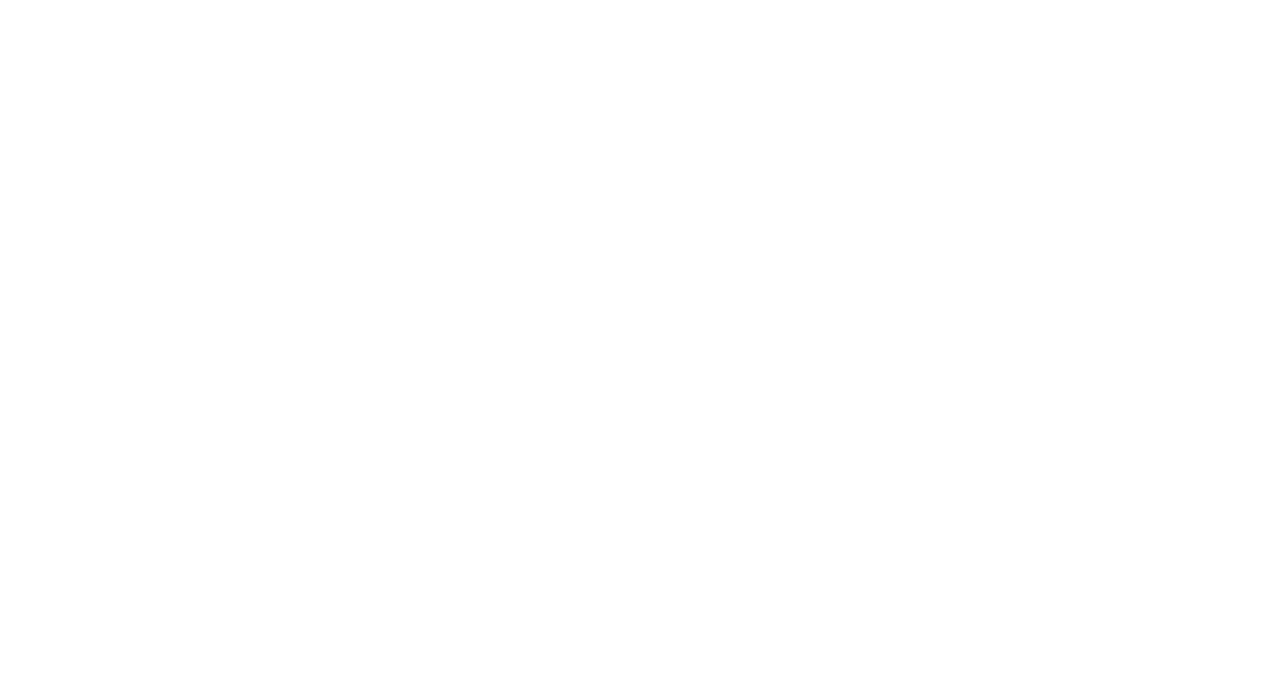
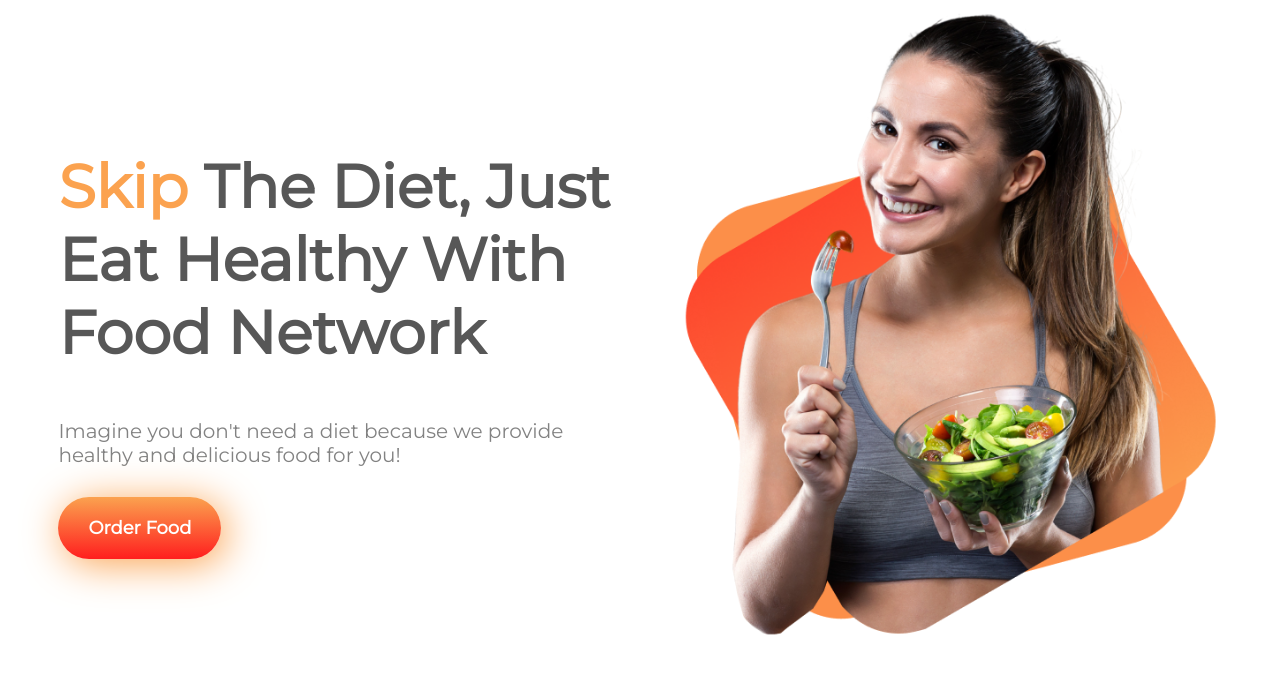
Before and after one commit to kamrulhaider/food-network, a plain HTML site: page index.html in a window 1280 px wide. Drawn offline with Linux system fonts and the light colour scheme.

Commit message:
first section added

```diff
--- a/index.html
+++ b/index.html
@@ -8,13 +8,26 @@
     <title>Food Network</title>
 
     <link rel="stylesheet" href="style.css">
+    <link rel="shortcut icon" href="images/favicon.png" type="image/x-icon">
     <link rel="preconnect" href="https://fonts.googleapis.com">
     <link rel="preconnect" href="https://fonts.gstatic.com" crossorigin>
     <link href="https://fonts.googleapis.com/css2?family=Montserrat&display=swap" rel="stylesheet">
 </head>
 
 <body>
-
+    <section class="order">
+        <div class="order-half">
+            <h1><span class="orange-color">Skip</span> The Diet,
+                Just Eat Healthy
+                With Food Network</h1>
+            <p>Imagine you don't need a diet because we provide
+                healthy and delicious food for you!</p>
+            <a class="food-btn" target="_blank" href="https://www.foodlover-eg.com/">Order Food</a>
+        </div>
+        <div class="order-half">
+            <img src="images/female-foodie.png" alt="">
+        </div>
+    </section>
 </body>
 
 </html>
--- a/style.css
+++ b/style.css
@@ -2,3 +2,38 @@ body {
   margin: 0;
   font-family: "Montserrat", sans-serif;
 }
+.order {
+  display: flex;
+  margin: 0 3%;
+  margin-bottom: 30px;
+}
+.order-half {
+  width: 50%;
+  margin-left: 20px;
+}
+.order-half h1 {
+  font-size: 60px;
+  color: #575757;
+  margin-top: 150px;
+}
+.orange-color {
+  color: #fba24f;
+}
+.order-half p {
+  color: #828282;
+  font-size: 20px;
+  margin-bottom: 50px;
+}
+.order-half img {
+  width: 100%;
+}
+.food-btn {
+  text-decoration: none;
+  color: white;
+  font-size: 18px;
+  font-weight: 600;
+  background-image: linear-gradient(#fba24f, #ff1e1e);
+  padding: 20px 30px;
+  border-radius: 50px;
+  box-shadow: 5px 5px 40px #fba24f;
+}
```
Also changed, not shown: images/favicon.png (added).
